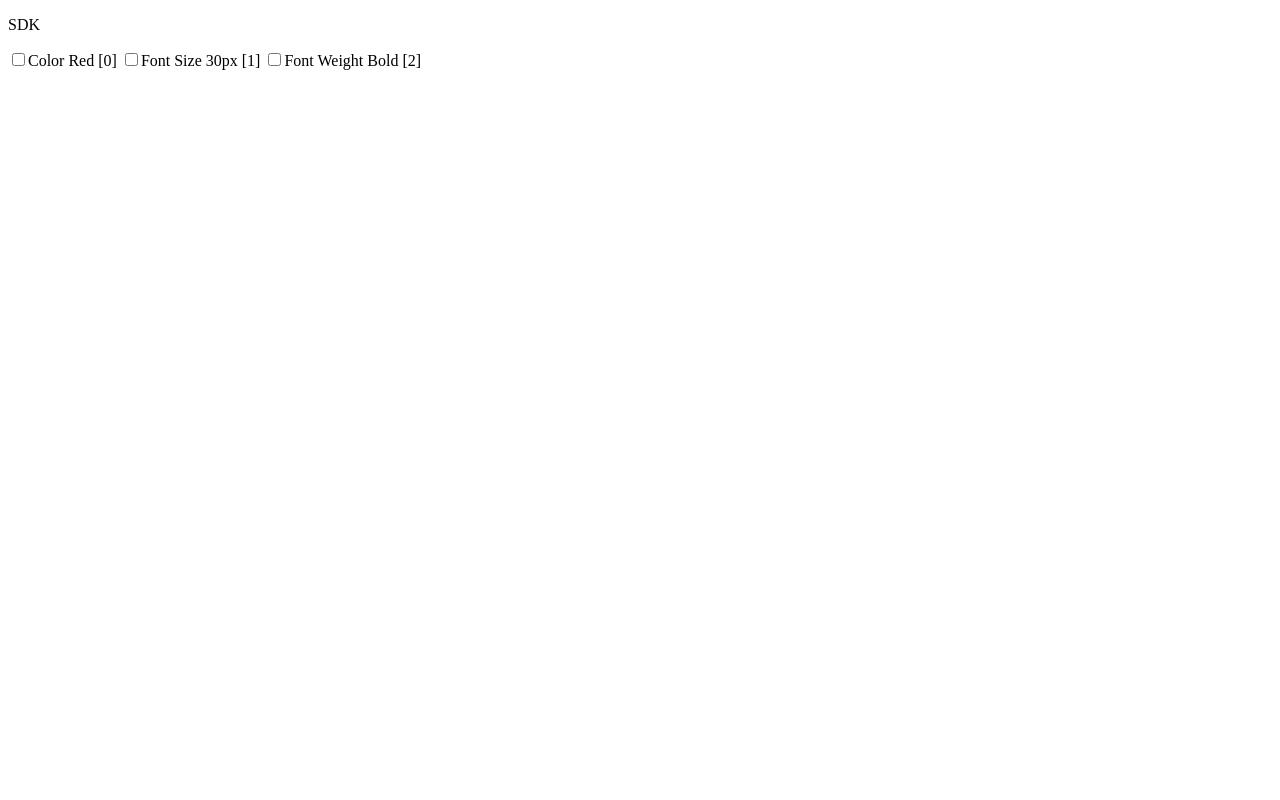
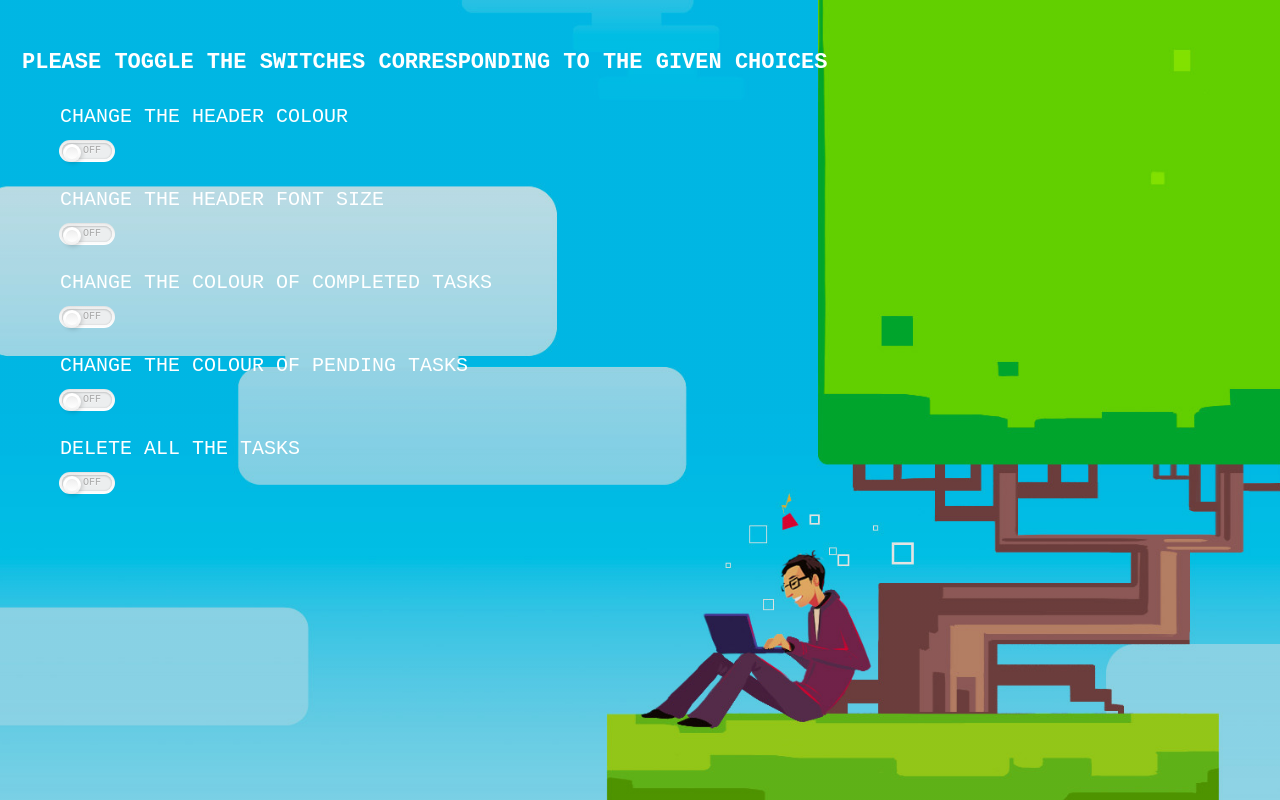
Before and after one commit to aneesh-mv/websdk_comviva, a plain HTML site: page sdk.html in a window 1280 px wide. Drawn offline with Linux system fonts and the light colour scheme.

Commit message:
four features working

```diff
--- /dev/null
+++ b/resources/css/sdkstyle.css
@@ -0,0 +1,189 @@
+*
+{
+    margin: 0;
+    padding: 0;
+}
+
+body
+{
+    font-family: monospace;
+}
+
+
+.main-nav
+{
+
+    list-style: none;
+
+
+}
+
+
+
+.main-nav li a:hover
+{
+    border: 1px solid white;
+
+}
+
+
+.main-nav li a
+{   padding: 5px 60px;
+    color: white;
+    text-decoration: none;
+
+    font-family: monospace;
+    font-size: 20px;
+}
+
+.hero
+{
+    position: absolute;
+    width: 1200px;
+    margin-left: 20px;
+    margin-top: 20px;
+
+}
+
+
+h1
+{
+    color: white;
+    text-transform: uppercase;
+    font-size: 22px;
+    font-family: monospace;
+    margin-left: 2px;
+
+}
+header
+{
+    background-image:linear-gradient(rgba(0,0,0,0.1),rgba(0,0,0,0.1)),url(6.jpg);
+    height: 100vh;
+    background-size: cover;
+    background-position: center;
+}
+
+
+
+.switch {
+    float: left;
+    margin: 12px;
+    margin-left: 59px;
+    /*  CHNGETHISFORSPCE */
+    position: relative;
+    display: inline-block;
+    vertical-align: top;
+    width: 50px;
+    height: 16px;
+    padding: 3px;
+    background-color: white;
+    border-radius: 18px;
+    box-shadow: inset 0 -1px white, inset 0 1px 1px rgba(0, 0, 0, 0.05);
+    cursor: pointer;
+    background-image: -webkit-linear-gradient(top, #eeeeee, white 25px);
+    background-image: -moz-linear-gradient(top, #eeeeee, white 25px);
+    background-image: -o-linear-gradient(top, #eeeeee, white 25px);
+    background-image: linear-gradient(to bottom, #eeeeee, white 25px);
+  }
+
+  .switch-input {
+    position: absolute;
+    top: 0;
+    left: 0;
+    opacity: 0;
+  }
+
+  .switch-label {
+    position: relative;
+    display: block;
+    height: inherit;
+    font-size: 10px;
+    text-transform: uppercase;
+    background: #eceeef;
+    border-radius: inherit;
+    box-shadow: inset 0 1px 2px rgba(0, 0, 0, 0.12), inset 0 0 2px rgba(0, 0, 0, 0.15);
+    -webkit-transition: 0.15s ease-out;
+    -moz-transition: 0.15s ease-out;
+    -o-transition: 0.15s ease-out;
+    transition: 0.15s ease-out;
+    -webkit-transition-property: opacity background;
+    -moz-transition-property: opacity background;
+    -o-transition-property: opacity background;
+    transition-property: opacity background;
+  }
+  .switch-label:before, .switch-label:after {
+    position: absolute;
+    top: 50%;
+    margin-top: -.5em;
+    line-height: 1;
+    -webkit-transition: inherit;
+    -moz-transition: inherit;
+    -o-transition: inherit;
+    transition: inherit;
+  }
+  .switch-label:before {
+    content: attr(data-off);
+    right: 11px;
+    color: #aaa;
+    text-shadow: 0 1px rgba(255, 255, 255, 0.5);
+  }
+  .switch-label:after {
+    content: attr(data-on);
+    left: 11px;
+    color: white;
+    text-shadow: 0 1px rgba(0, 0, 0, 0.2);
+    opacity: 0;
+  }
+  .switch-input:checked ~ .switch-label {
+    background: #47a8d8;
+    box-shadow: inset 0 1px 2px rgba(0, 0, 0, 0.15), inset 0 0 3px rgba(0, 0, 0, 0.2);
+  }
+  .switch-input:checked ~ .switch-label:before {
+    opacity: 0;
+  }
+  .switch-input:checked ~ .switch-label:after {
+    opacity: 1;
+  }
+
+  .switch-handle {
+    position: absolute;
+    top: 4px;
+    left: 4px;
+    width: 18px;
+    height: 18px;
+    background: white;
+    border-radius: 10px;
+    box-shadow: 1px 1px 5px rgba(0, 0, 0, 0.2);
+    background-image: -webkit-linear-gradient(top, white 40%, #f0f0f0);
+    background-image: -moz-linear-gradient(top, white 40%, #f0f0f0);
+    background-image: -o-linear-gradient(top, white 40%, #f0f0f0);
+    background-image: linear-gradient(to bottom, white 40%, #f0f0f0);
+    -webkit-transition: left 0.15s ease-out;
+    -moz-transition: left 0.15s ease-out;
+    -o-transition: left 0.15s ease-out;
+    transition: left 0.15s ease-out;
+  }
+  .switch-handle:before {
+    content: '';
+    position: absolute;
+    top: 50%;
+    left: 50%;
+    margin: -6px 0 0 -6px;
+    width: 12px;
+    height: 12px;
+    background: #f9f9f9;
+    border-radius: 6px;
+    box-shadow: inset 0 1px rgba(0, 0, 0, 0.02);
+    background-image: -webkit-linear-gradient(top, #eeeeee, white);
+    background-image: -moz-linear-gradient(top, #eeeeee, white);
+    background-image: -o-linear-gradient(top, #eeeeee, white);
+    background-image: linear-gradient(to bottom, #eeeeee, white);
+  }
+  .switch-input:checked ~ .switch-handle {
+    left: 40px;
+    box-shadow: -1px 1px 5px rgba(0, 0, 0, 0.2);
+  }
+
+  .switch-green > .switch-input:checked ~ .switch-label {
+    background: #4fb845;
+  }
--- a/sdk.html
+++ b/sdk.html
@@ -1,53 +1,175 @@
-<!DOCTYPE html>
 <html>
 <head>
     <title>SDK</title>
-        <meta charset="windows-1252">
-        <meta name="viewport" content="width=device-width, initial-scale=1.0">
+    <link href="resources/css/sdkstyle.css" rel="stylesheet" type="text/css">
+    <meta charset="utf-8">
+    <meta http-equiv="X-UA-Compatible" content="IE=edge,chrome=1">
 </head>
 <body>
+    <header>
 
-        <p id="pgh">SDK</p>
-        <input type="checkbox" class="chb" onclick="func();"/>Color Red [0]
-        <input type="checkbox" class="chb" onclick="func();"/>Font Size 30px [1]
-        <input type="checkbox" class="chb" onclick="func();"/>Font Weight Bold [2]
+        <br>
+        <br>
+        <div class="hero">
+            <h1>Please toggle the switches corresponding to the given choices</h1>
+
+            </div>
+        <br>
+        <br>
+        <br>
+        <br>
+        <br>
+        <!-- <div class="container">
+                <label class="switch">
+
+                  <input type="checkbox" class="switch-input" onclick="func();">
+                  <span class="switch-label" data-on="On" data-off="Off"></span>
+                  <span class="switch-handle"></span>
+                </label>
+                <br>
+
+                <label class="switch">
+
+                  <input type="checkbox" class="switch-input" onclick="func();">
+                  <span class="switch-label" data-on="On" data-off="Off"></span>
+                  <span class="switch-handle"></span>
+                </label>
+                <br>
+                <label class="switch">
+
+                  <input type="checkbox" class="switch-input" onclick="func();">
+                  <span class="switch-label" data-on="On" data-off="Off"></span>
+                  <span class="switch-handle"></span>
+                </label>
+                <br>
+                <label class="switch">
+
+                    <input type="checkbox" class="switch-input" onclick="func();">
+                    <span class="switch-label" data-on="On" data-off="Off"></span>
+                    <span class="switch-handle"></span>
+                  </label>
+              </div>
+              <br> -->
+
+
+
+    <ul class="main-nav">
+        <li><a href=""> CHANGE THE HEADER COLOUR</a></li>
+        <label class="switch">
+                <input type="checkbox" class="switch-input" onclick="func();">
+                <span class="switch-label" data-on="On" data-off="Off"></span>
+                <span class="switch-handle"></span>
+              </label>
+              <br>
+        <br>
+        <br>
+        <br>
+        <li><a href=""> CHANGE THE HEADER FONT SIZE</a></li>
+        <label class="switch">
+
+                <input type="checkbox" class="switch-input" onclick="func();">
+                <span class="switch-label" data-on="On" data-off="Off"></span>
+                <span class="switch-handle"></span>
+              </label>
+        <br>
+        <br>
+
+        <br>
+
+        <br>
+        <li><a href=""> CHANGE THE COLOUR OF COMPLETED TASKS </a></li>
+        <label class="switch">
+
+                <input type="checkbox" class="switch-input" onclick="func();">
+                <span class="switch-label" data-on="On" data-off="Off"></span>
+                <span class="switch-handle"></span>
+              </label>
+        <br>
+        <br>
+
+        <br>
+        <br>
+        <li><a href=""> CHANGE THE COLOUR OF PENDING TASKS </a></li>
+        <label class="switch">
+
+                <input type="checkbox" class="switch-input" onclick="func();">
+                <span class="switch-label" data-on="On" data-off="Off"></span>
+                <span class="switch-handle"></span>
+              </label>
+        <br>
+        <br>
+        <br>
+        <br>
+        <li><a href=""> DELETE ALL THE TASKS </a></li>
+        <label class="switch">
+
+                <input type="checkbox" class="switch-input" onclick="func();">
+                <span class="switch-label" data-on="On" data-off="Off"></span>
+                <span class="switch-handle"></span>
+              </label>
+        <br>
+
+    </ul>
+
+    </div>
+
+
+
+    </header>
 
     <script>
 
             function func()
             {
-                 var chb = document.getElementsByClassName('chb');
+                var chb = document.getElementsByClassName('switch-input');
 
                 if(chb[0].checked)
                 {
-                     document.getElementById('pgh').style.color = '#F00';
+                   localStorage.setItem('a', 'on');
                 }
                 if(!chb[0].checked)
                 {
-                     document.getElementById('pgh').style.color = '#000';
+                   localStorage.setItem('a', 'off');
                 }
 
                 if(chb[1].checked)
                 {
-                     document.getElementById('pgh').style.fontSize = '30px';
+                   localStorage.setItem('b', 'on');
                 }
                 if(!chb[1].checked)
                 {
-                     document.getElementById('pgh').style.fontSize = '1em';
+                   localStorage.setItem('b', 'off');
                 }
+
 
                 if(chb[2].checked)
                 {
-                     document.getElementById('pgh').style.fontWeight = 'bold';
+                   localStorage.setItem('c', 'on');
                 }
                 if(!chb[2].checked)
                 {
-                     document.getElementById('pgh').style.fontWeight = 'normal';
+                   localStorage.setItem('c', 'off');
                 }
-
+                if(chb[3].checked)
+                {
+                   localStorage.setItem('d', 'on');
+                }
+                if(!chb[3].checked)
+                {
+                   localStorage.setItem('d', 'off');
+                }
+                if(chb[4].checked)
+                {
+                   localStorage.setItem('e', 'on');
+                }
+                if(!chb[4].checked)
+                {
+                   localStorage.setItem('e', 'off');
+                }
        }
 
        </script>
 
+
 </body>
 </html>
```
Also changed, not shown: index.html (+1 -1 lines), resources/js/main.js (+11 -3 lines), sdktest.html (deleted, +0 -62 lines), resources/css/6.jpg (added). Lines whose indentation alone changed are shown as unchanged.
